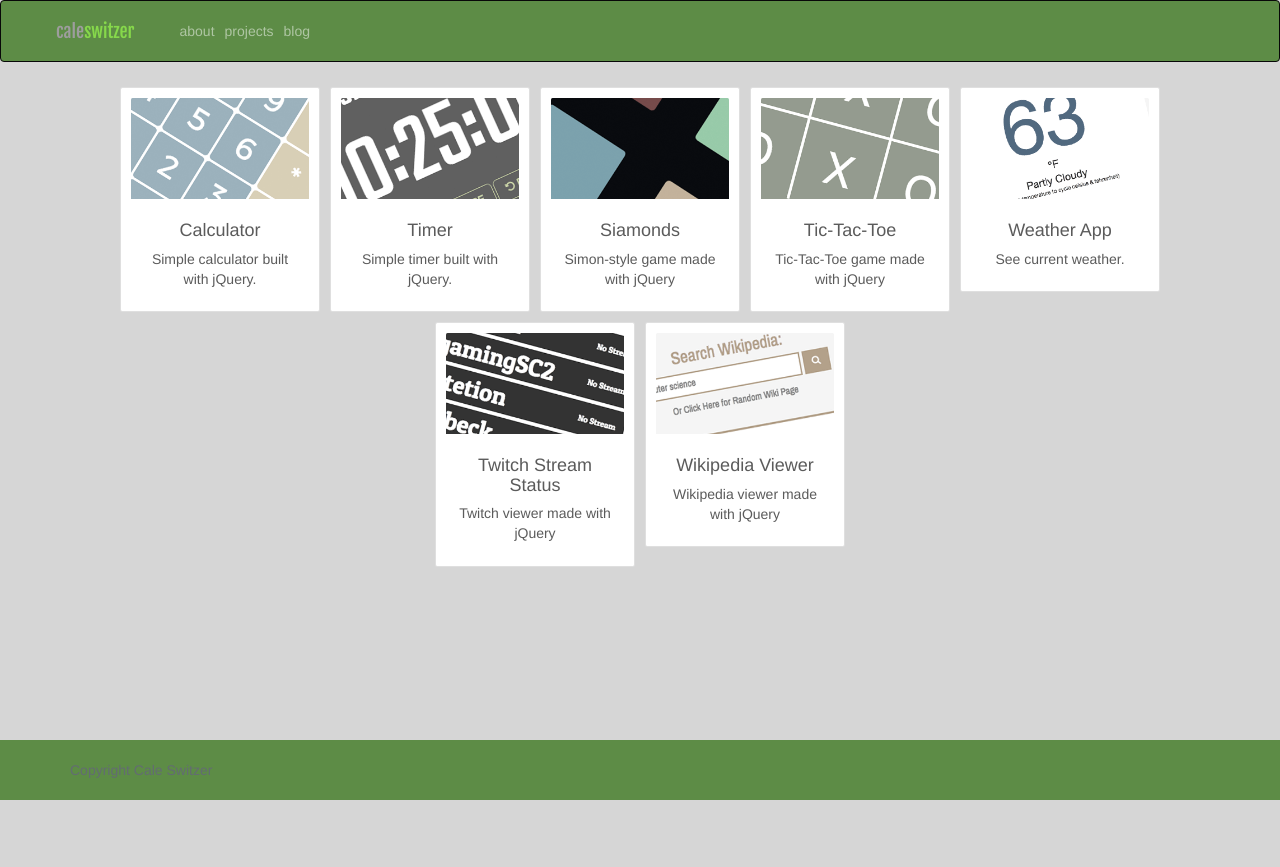
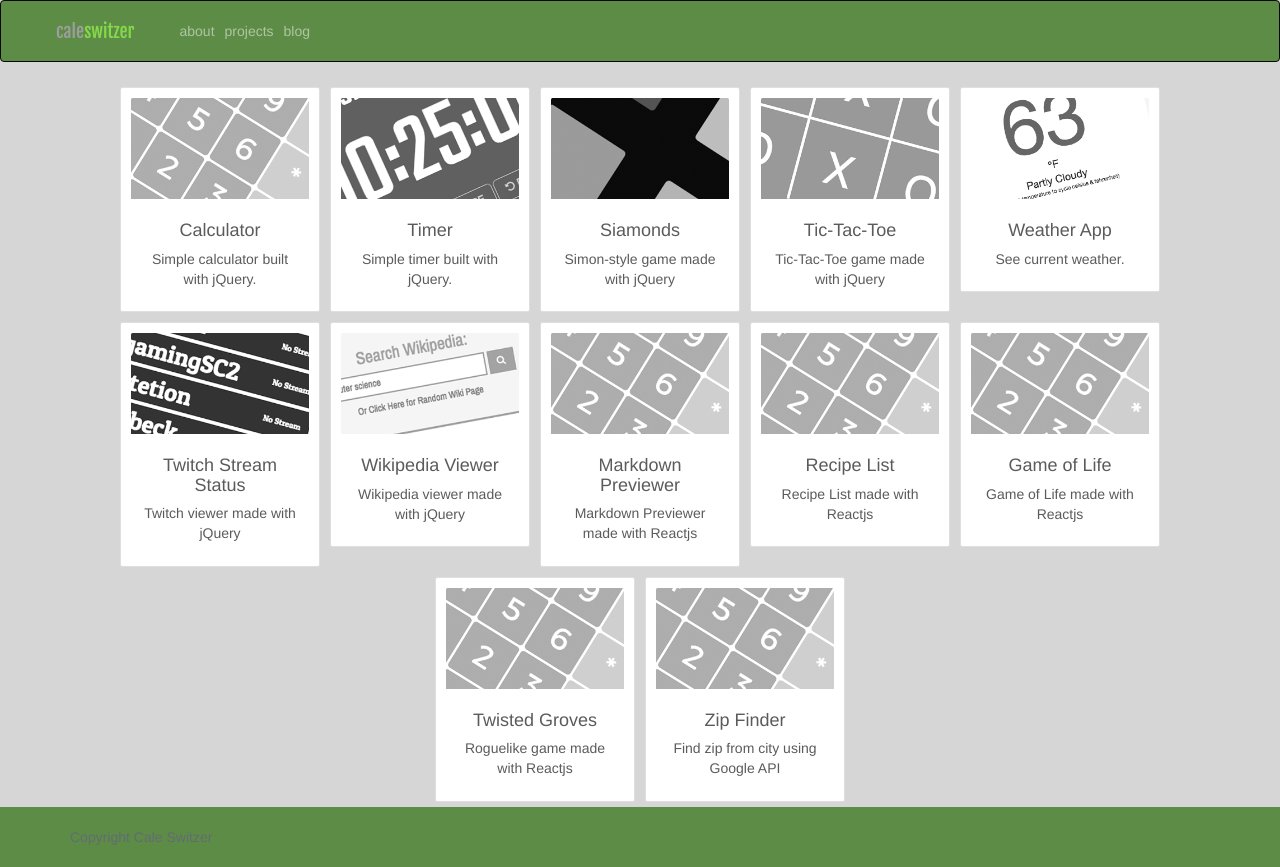
Before and after one commit to Tennyx/mysite, a Django app: page /projects/ in a window 1280 px wide. Before the commit the page ends 800 px from the top, so only its background shows below. Run offline with Django 3.2, Linux system fonts and the light colour scheme; parts of the project's set-up code (start-up, migrations or seed data) failed here and were passed over; some libraries are stand-ins or nearby versions.

Commit message:
added new projects

```diff
--- a/home/static/css/main.css
+++ b/home/static/css/main.css
@@ -52,7 +52,7 @@ body {
 }
 
 .card-img-top {
-	filter: grayscale(80%);
+	filter: grayscale(100%);
 }
 
 header.masthead {
--- a/projects/static/css/tic-tac-toe.css
+++ b/projects/static/css/tic-tac-toe.css
@@ -75,10 +75,10 @@ html, body {
   min-height: 100%;
 }
 
-body {
+/*body {
   position: relative;
 }
-
+*/
 .overlay {
   position: absolute;
   top: 0;
--- a/projects/static/js/actions.js
+++ b/projects/static/js/actions.js
@@ -1,12 +1,12 @@
 var mouseOn = function(){
 	$('#' + this.id + '-img').css({'filter':'grayscale(10%)'});
-	$('#' + this.id).css({'color':'#86D84B'});
-	$('#' + this.id + '-title').css({"color":"#86D84B"});
+	$('#' + this.id).css({'color':'#5d8c46', 'background': '#c6c6c6'});
+	$('#' + this.id + '-title').css({"color":"#5d8c46"});
 }
 
 var mouseOff = function(){
-	$('#' + this.id + '-img').css({'filter':'grayscale(80%)'});
-	$('#' + this.id).css({'color':'#5b5b5b'});
+	$('#' + this.id + '-img').css({'filter':'grayscale(100%)'});
+	$('#' + this.id).css({'color':'#5b5b5b', 'background': 'white'});
 	$('#' + this.id + '-title').css({'color':'#5b5b5b'});
 }
 
--- a/projects/templates/projects/calculator.html
+++ b/projects/templates/projects/calculator.html
@@ -50,7 +50,6 @@ Calculator
 </table>
 
 
-
 <div class="text-center">
 	<a href="#"><i class="fa fa-github fontlink-light" aria-hidden="true"></i></a>
 	<p class="text-center description">This project was written in jQuery. Click for github code.</p>
--- a/projects/urls.py
+++ b/projects/urls.py
@@ -9,5 +9,10 @@ urlpatterns = [
 	url(r'^tic-tac-toe$', views.tic_tac_toe, name='tic_tac_toe'),
 	url(r'^twitch-streams$', views.twitch_streams, name='twitch_streams'),
 	url(r'^wikipedia-viewer$', views.wikipedia_viewer, name='wikipedia_viewer'),
-	url(r'^weather$', views.weather, name='weather')
+	url(r'^weather$', views.weather, name='weather'),
+	url(r'^markdown-previewer$', views.markdown, name='markdown'),
+	url(r'^recipe-list$', views.recipe, name='recipe'),
+	url(r'^game-of-life$', views.game_of_life, name='game_of_life'),
+	url(r'^twisted-groves$', views.twisted_groves, name='twisted_groves'),
+	url(r'^zip-finder$', views.zip_finder, name='zip_finder')
 ]
--- a/projects/views.py
+++ b/projects/views.py
@@ -44,6 +44,36 @@ def project_list(request):
 			'summary': 'Wikipedia viewer made with jQuery',
 			'url': '/projects/wikipedia-viewer',
 			'image': '/static/images/wiki_viewer1.gif'
+		},
+		'markdown-previewer': {
+			'title': 'Markdown Previewer',
+			'summary': 'Markdown Previewer made with Reactjs',
+			'url': '/projects/markdown-previewer',
+			'image': '/static/images/calc1.gif'
+		},
+		'recipe-list': {
+			'title': 'Recipe List',
+			'summary': 'Recipe List made with Reactjs',
+			'url': '/projects/recipe-list',
+			'image': '/static/images/calc1.gif'
+		},
+		'game-of-life': {
+			'title': 'Game of Life',
+			'summary': 'Game of Life made with Reactjs',
+			'url': '/projects/game-of-life',
+			'image': '/static/images/calc1.gif'
+		},
+		'twisted-groves': {
+			'title': 'Twisted Groves',
+			'summary': 'Roguelike game made with Reactjs',
+			'url': '/projects/twisted-groves',
+			'image': '/static/images/calc1.gif'
+		},
+		'zip-finder': {
+			'title': 'Zip Finder',
+			'summary': 'Find zip from city using Google API',
+			'url': '/projects/zip-finder',
+			'image': '/static/images/calc1.gif'
 		}
 	}
 
@@ -69,3 +99,18 @@ def wikipedia_viewer(request):
 
 def weather(request):
 	return render(request, 'projects/weather.html')
+
+def markdown(request):
+	return render(request, 'projects/markdown-previewer.html')
+
+def recipe(request):
+	return render(request, 'projects/recipe-list.html')
+
+def game_of_life(request):
+	return render(request, 'projects/game-of-life.html')
+
+def twisted_groves(request):
+	return render(request, 'projects/twisted-groves.html')
+
+def zip_finder(request):
+	return render(request, 'projects/zip-finder.html')
```
Also changed, not shown: projects/static/js/zipFinder.js (added, +24 -0 lines), projects/templates/projects/game-of-life.html (added, +15 -0 lines), projects/templates/projects/markdown-previewer.html (added, +15 -0 lines), projects/templates/projects/recipe-list.html (added, +19 -0 lines), projects/templates/projects/twisted-groves.html (added, +15 -0 lines), projects/templates/projects/zip-finder.html (added, +21 -0 lines).
